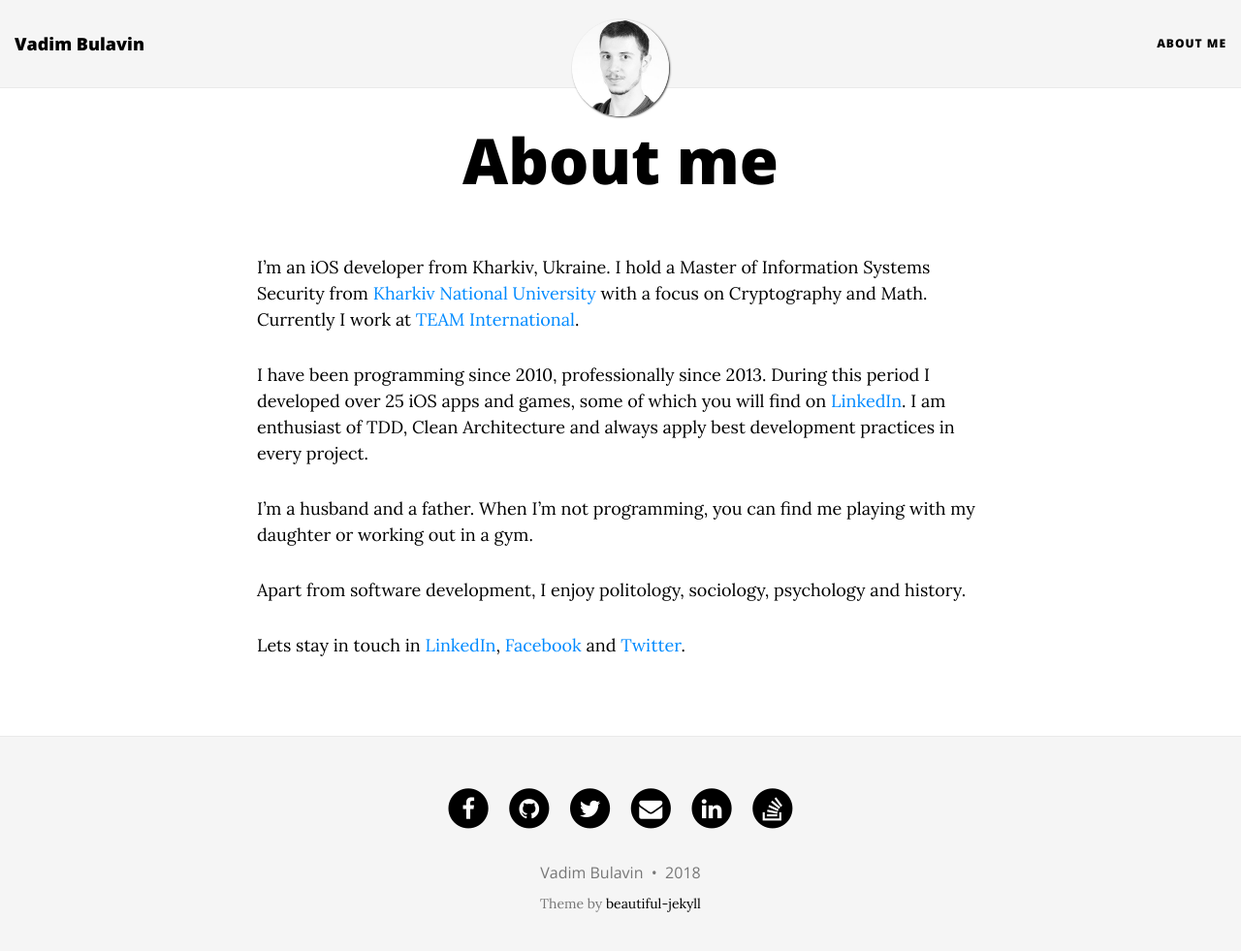
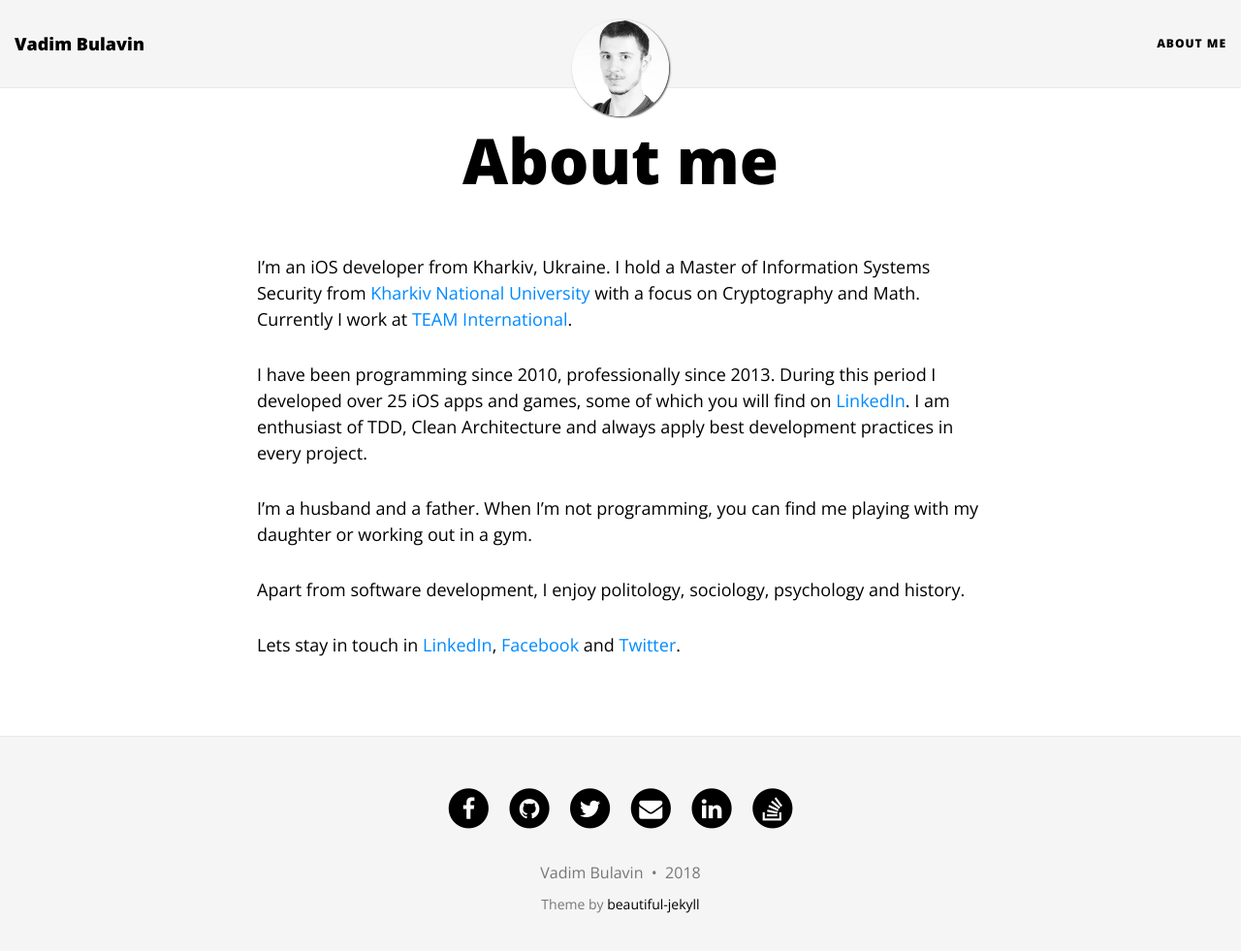
Before and after one commit to BergQuester/v8tr.github.io, a Jekyll site: the page built from aboutme.md, in a window 1280 px wide and 993 px high. Shown: the top 981 px of the window at 97% size. Built offline with Jekyll 4.4.1, drawn with Linux system fonts in a browser that asks for light colours; nearby versions of some CDN libraries.

Commit message:
Update body and code blocks font

```diff
--- a/css/main.css
+++ b/css/main.css
@@ -7,7 +7,7 @@ layout: null
 /* --- General --- */
 
 body {
-  font-family: 'Lora', 'Times New Roman', serif;
+  font-family: 'Open Sans', 'Lora', 'Times New Roman', serif;
   font-size: 18px;
   color: #000000;
   position: relative;
@@ -669,7 +669,7 @@ table tr td :last-child {
 /* --- Code blocks --- */
 
 pre {
-  font-size: 16px;
+  font-size: 15px;
   line-height: 1.5em;
 }
 pre code {
@@ -677,11 +677,12 @@ pre code {
 }
 pre.highlight, .highlight > pre, td.code pre {
   background: #FAFAFA;
-  background-image: linear-gradient(#F9F9F9 50%, #FDFDFD 50%);
+  /* background-image: linear-gradient(#F9F9F9 50%, #FDFDFD 50%); */
+  /* background-color: #F9F9F9; */
   background-repeat: repeat;
   background-size: 3em 3em;
   background-position: 0px 10px;
-  border-left: 7px solid #444;
+  /* border-left: 7px solid #444; */
 }
 code table, code table td, code table th, code table tbody, code table tr,
 td.gutter pre {
```
Also changed, not shown: _config.yml (line endings or trailing spaces), _drafts/2015-01-04-first-post.md (renamed from _posts/2015-01-04-first-post.md), _drafts/2015-01-15-pirates.md (renamed from _posts/2015-01-15-pirates.md), _drafts/2015-01-19-soccer.md (renamed from _posts/2015-01-19-soccer.md), _drafts/2015-01-27-dear-diary.md (renamed from _posts/2015-01-27-dear-diary.md), _drafts/2015-02-13-hamlet-monologue.md (renamed from _posts/2015-02-13-hamlet-monologue.md), _drafts/2015-02-26-flake-it-till-you-make-it.md (renamed from _posts/2015-02-26-flake-it-till-you-make-it.md), img/avatar-icon.png (deleted), img/hello_world.jpeg (deleted), img/path.jpg (deleted).
